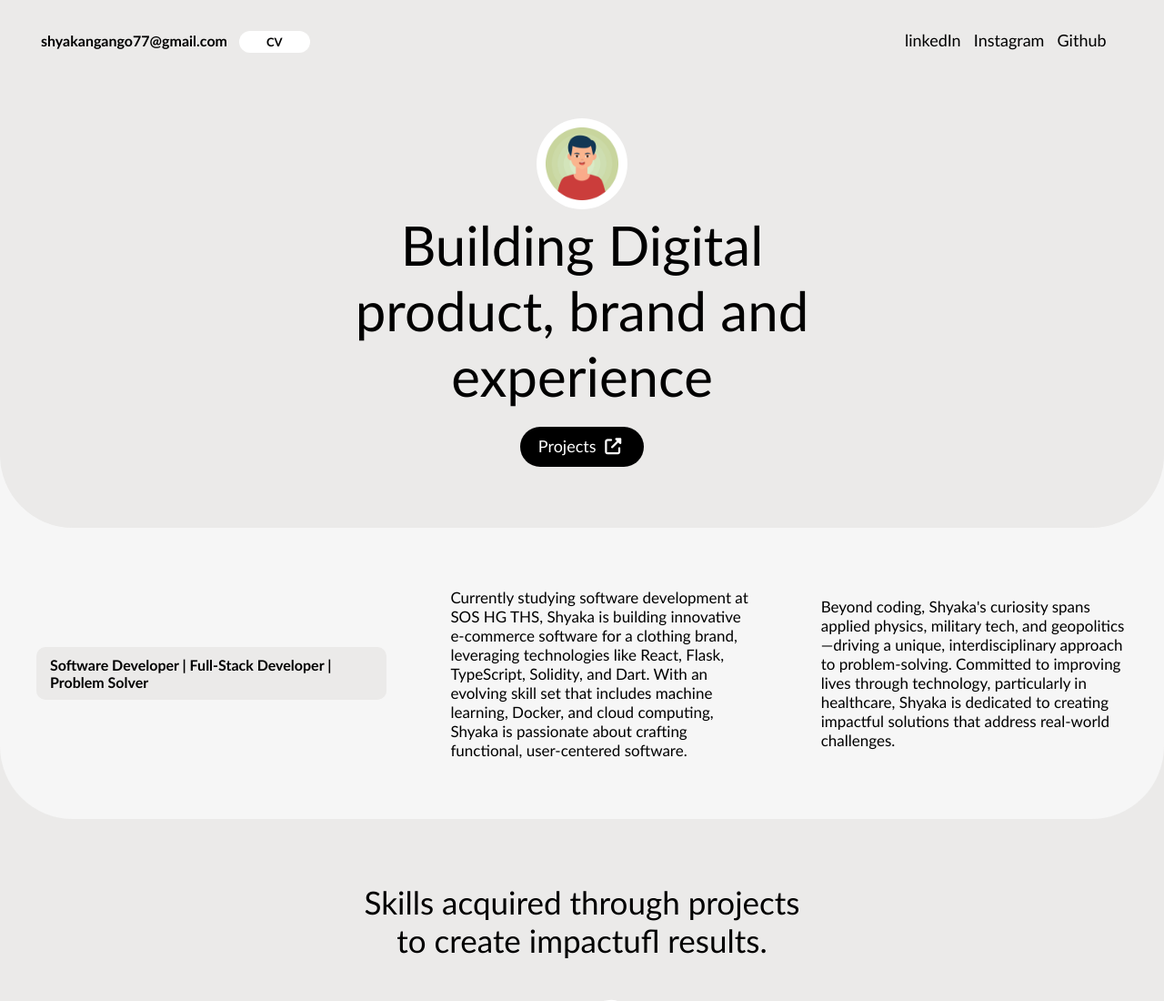
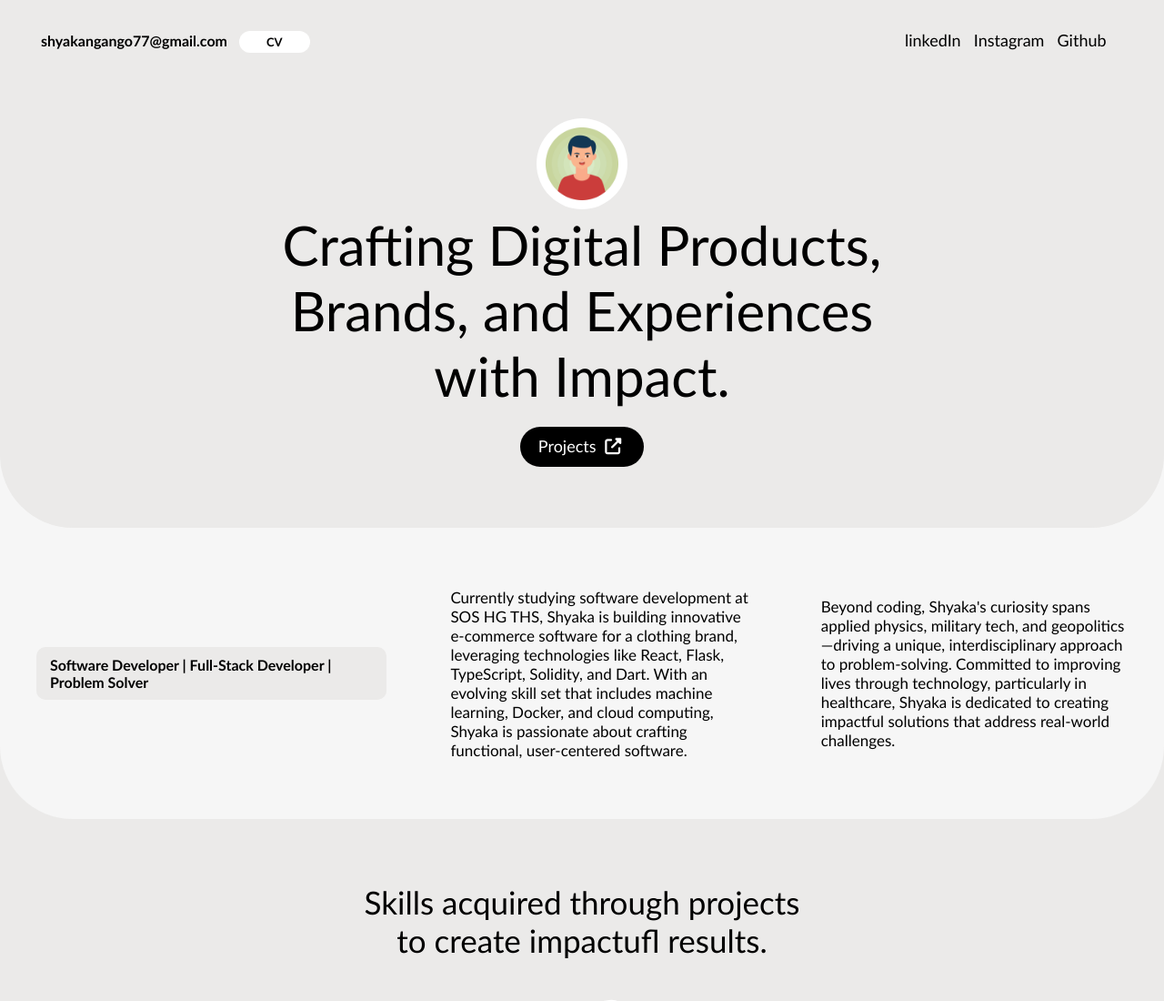
Before and after one commit to lar1ck/B-project, a plain HTML site: page index.html in a window 1280 px wide. Shown: the top 1100 px of the page at 91% size. Drawn offline with Linux system fonts and the light colour scheme.

Commit message:
Changed heading

```diff
--- a/index.html
+++ b/index.html
@@ -53,7 +53,7 @@
           <img src="./images/ch.jpg" alt="" />
         </div>
         <div class="hero-desc">
-          <p>Building Digital product, brand and experience</p>
+          <p>Crafting Digital Products, Brands, and Experiences with Impact.</p>
         </div>
         <button
           onclick="window.open('https://github.com/lar1ck?tab=repositories', '_blank')"
--- a/style.css
+++ b/style.css
@@ -78,7 +78,7 @@
 }
 
 .hero .hero-desc{
-    width: 500px;
+    width: 700px;
     justify-self: center;
     font-size: 60px;
     font-weight: 300px;
```
